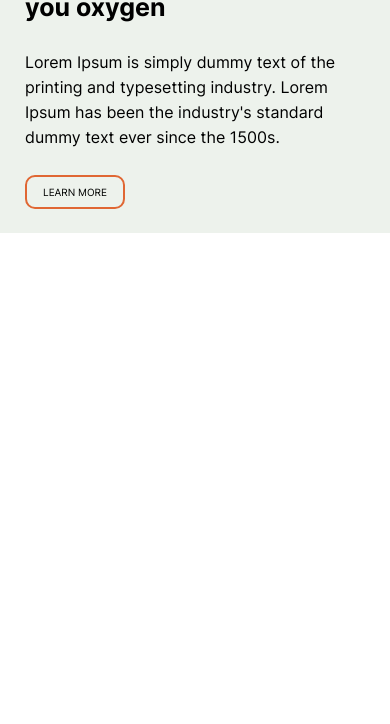
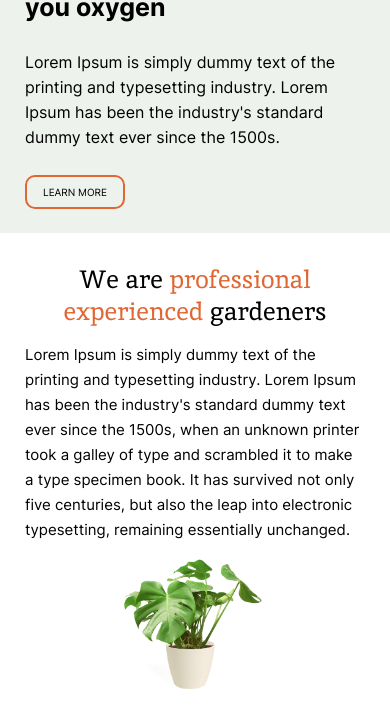
Before and after one commit to erkaevrus/plants_landing, a website: page index.html in a window 390 px wide. Shown: the part 163-887 px from the top of the page. Before the commit the page ends 844 px from the top, so only its background shows below. Drawn offline with Linux system fonts and the light colour scheme.

Commit message:
feat: add media queries to about-us section

```diff
--- a/index.html
+++ b/index.html
@@ -50,7 +50,7 @@
       </div>
   </section>
     </div>
-    <!-- <main>
+    <main>
         <section class="about-us">
             <div class="container about-us__container">
                 <div class="about-us__content">
@@ -61,7 +61,7 @@
                 </div>
             </div>
         </section>
-        <section class="service">
+        <!-- <section class="service">
             <div class="container service__container">
                 <div class="service__header">
                     <h2 class="service__title">Service and our projects</h2>
--- a/src/sass/base/_base.scss
+++ b/src/sass/base/_base.scss
@@ -42,13 +42,19 @@ h1 {
   @media (max-width: 600px) {
     @include font($size: 2.5rem, $height: 3.5rem, $weight: 700)
   }
-
-
 }
 
 h2 {
     @include font($size: 4.0rem, $height: 5.2rem);
     @extend %font-add;
+    @media (max-width: 1300px) {
+        @include font($size: 3.5rem, $height: 4.5rem);
+    }
+    @media (max-width: 600px) {
+        @include font($size: 2.5rem, $height: 3.2rem);
+    }
+
+
 }
 
 h3 {
--- a/src/sass/components/_about-us.scss
+++ b/src/sass/components/_about-us.scss
@@ -1,26 +1,59 @@
 .about-us {
     background-color: $color-background-additional;
     padding: 94px 0;
+    @media (max-width: 1300px) {
+        padding: 40px 0 95px 0;
+    }
+    @media (max-width: 600px) {
+        padding: 30px 0;
+    }
+
     &__container {
         display: flex;
         justify-content: start;
         align-items: center;
         column-gap: 153px;
+        @media (max-width: 1300px) {
+            flex-direction: column;
+            row-gap: 65px;
+        }
+        @media (max-width: 600px) {
+            row-gap: 5px;
+        }
     }
+
     &__content {
         max-width: calc(605/1222*100%);
         display: flex;
         flex-direction: column;
-        row-gap: 40px;
+        row-gap: 50px;
+        @media (max-width: 1300px) {
+            max-width: 100%;
+            align-items: center;
+        }
+        @media (max-width: 600px) {
+            row-gap: 5px;
+        }
     }
+
     &__title {
         max-width: 463px;
         >span {
             color: $color-additional;
         }
+        @media (max-width: 1300px) {
+            text-align: center;
+        }
+        @media (max-width: 600px) {
+            padding-bottom: 10px;
+        }
     }
+
     &__text {
         @include font($size: 2.0rem, $height: 3.0rem);
+        @media (max-width: 600px) {
+            @include font($size: 1.5rem, $height: 2.5rem);
+        }
     }
 
     &__img {
@@ -28,5 +61,13 @@
         @extend %img-container;
         width: 464px;
         height: 479px;
+        @media (max-width: 1300px) {
+            width: 250px;
+            height: 258px;
+        }
+        @media (max-width: 600px) {
+            width: 150px;
+            height: 147px;
+        }
     }
 }
--- a/src/sass/components/_welcome.scss
+++ b/src/sass/components/_welcome.scss
@@ -15,7 +15,6 @@
           justify-content: center;
           column-gap: 42px;
         }
-
     }
     &__img {
         background-image: url("../../src/img/welcome/leafs.png");
```
Also changed, not shown: src/sass/style.css, 1 other file.
